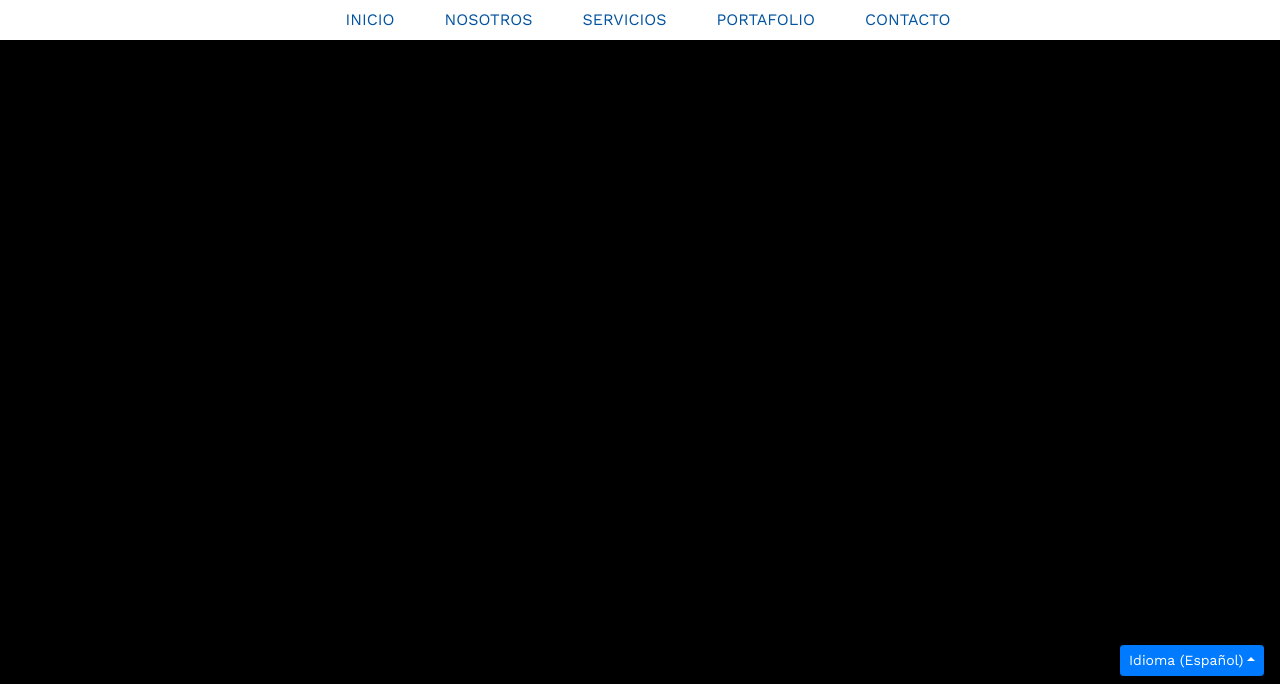
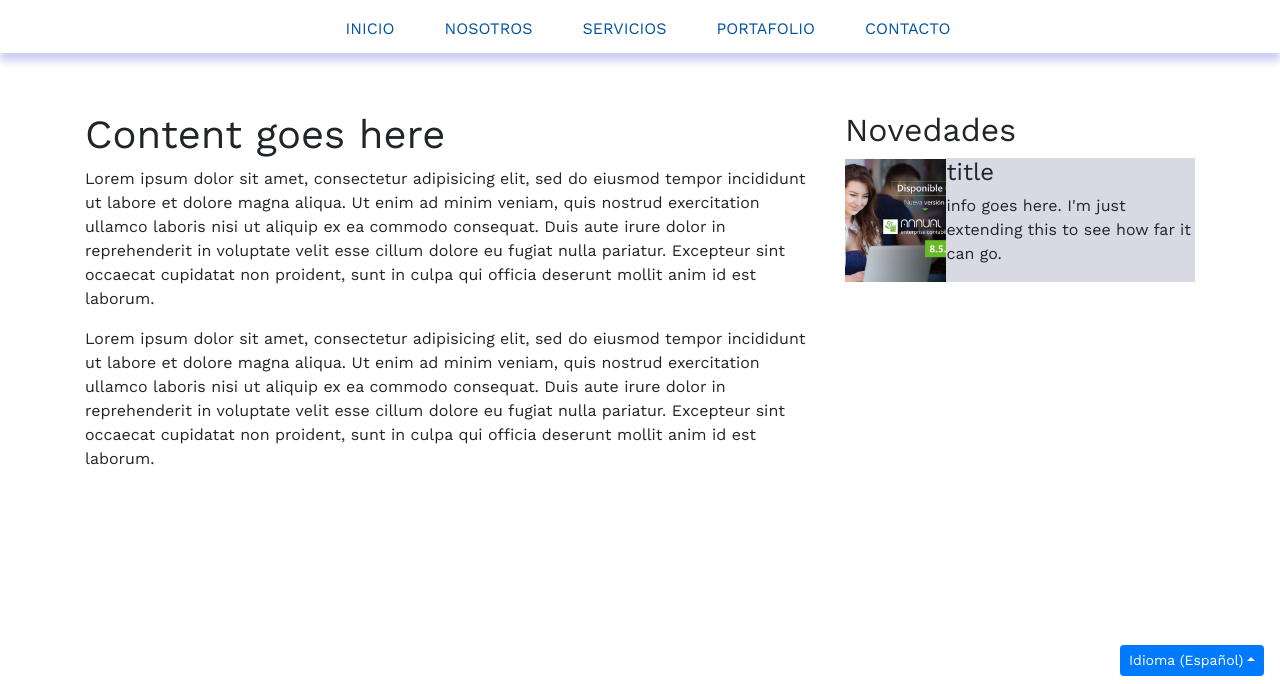
Before and after one commit to japsystem/webpage, a plain HTML site: page index.html in a window 1280 px wide. Shown: the part 116-800 px from the top of the page. Drawn offline with nearby package versions, Linux system fonts and the light colour scheme.

Commit message:
--Updated banner and icon files. Finished form section in contact page. Finished contact page design. Added navbar shadow. Started design of news section in index.

```diff
--- a/css/main.css
+++ b/css/main.css
@@ -1,6 +1,5 @@
 body {
 	font-family: "Work Sans", sans-serif;
-	background-color: black;
 }
 
 #index-logo {
@@ -16,7 +15,8 @@ body {
 
 #index-menu {
 	height: 35px;
-	padding-top: .2rem;
+	padding-top: 1.5rem;
+	padding-bottom: 1.5rem;
 }
 
 #index-menu .navbar-nav {
@@ -26,17 +26,22 @@ body {
 #index-menu, #menu-bar {
 	background: white !important;
 	text-transform: uppercase;
+	box-shadow: 0 8px 8px rgba(0, 0, 200, .2);
 }
 
 #menu-bar .nav-brand {
 	text-decoration: none;
+	padding-right: 1em;
 	border: 1px solid rgba(252, 116, 42, .5);
 	border-radius: 10px;
 	color: #0253A0;
-	padding-right: 1em;
 	transition: all .3s;
 	-webkit-transition: all .3s;
 	-moz-transition: all .3s;
+}
+
+#menu-bar .nav-brand img {
+	margin-right: .8em;
 }
 
 #menu-bar .nav-brand:hover {
@@ -82,6 +87,34 @@ body {
 	min-height: 100vh;
 }
 
+.news-article {
+	background: rgba(180, 180, 200, .5);
+	display: inline-flex;
+	max-height: 200px;
+}
+
+.news-thumb {
+	position: relative;
+	width: 200px;
+	height: auto;
+	overflow: hidden;
+}
+
+.news-thumb img {
+	position: absolute;
+	left: 50%;
+	top: 50%;
+	height: 100%;
+	width: auto;
+	transform: translate(-50%,-50%);
+	-webkit-transform: translate(-50%,-50%);
+	-moz-transform: translate(-50%,-50%);
+}
+
+.news-text {
+
+}
+
 .main-title-bg {
 	background-color: #EEEEEE;
 	padding: 2rem 0;
@@ -106,6 +139,11 @@ body {
 
 .contact-bg .row {
 	margin: 0 auto;
+}
+
+#form-section {
+	padding-top: 1rem;
+	border: 3px solid rgba(255, 255, 255, .5);
 }
 
 #form-section, #c-info-section {
--- a/index.html
+++ b/index.html
@@ -57,7 +57,36 @@
 	</nav>
 
 	<!--CONTENT-->
-	<div id="content">
+	<div class="container" id="content">
+		<div class="row">
+			<div class="col-8" id="i-content-1">
+				<h1>Content goes here</h1>
+				<p>Lorem ipsum dolor sit amet, consectetur adipisicing elit, sed do eiusmod
+				tempor incididunt ut labore et dolore magna aliqua. Ut enim ad minim veniam,
+				quis nostrud exercitation ullamco laboris nisi ut aliquip ex ea commodo
+				consequat. Duis aute irure dolor in reprehenderit in voluptate velit esse
+				cillum dolore eu fugiat nulla pariatur. Excepteur sint occaecat cupidatat non
+				proident, sunt in culpa qui officia deserunt mollit anim id est laborum.</p>
+				<p>Lorem ipsum dolor sit amet, consectetur adipisicing elit, sed do eiusmod
+				tempor incididunt ut labore et dolore magna aliqua. Ut enim ad minim veniam,
+				quis nostrud exercitation ullamco laboris nisi ut aliquip ex ea commodo
+				consequat. Duis aute irure dolor in reprehenderit in voluptate velit esse
+				cillum dolore eu fugiat nulla pariatur. Excepteur sint occaecat cupidatat non
+				proident, sunt in culpa qui officia deserunt mollit anim id est laborum.</p>
+			</div>
+			<div class="col-4" id="news-aside">
+				<h2>Novedades</h2>
+				<div class="news-article">
+					<div class="news-thumb">
+						<img src="./img/news-1.jpg">
+					</div>
+					<div class="news-text">
+						<h4 class="news-title">title</h4>
+						<p class="news-info">info goes here. I'm just extending this to see how far it can go.</p>
+					</div>
+				</div>
+			</div>
+		</div>
 	</div>
 
 	<!--FOOTER-->
@@ -65,7 +94,7 @@
 		<div id="social-media">
 			<a href="https://www.facebook.com/profile.php?id=100025541832060" target="_blank"><i class="fab fa-facebook-square"></i></a>
 			<a href="https://twitter.com/saintjapsystem" target="_blank"><i class="fab fa-twitter-square"></i></a>
-			<a href="https://www.instagram.com/saintsoporte" target="_blank"><i class="fab fa-instagram"></i></a>
+			<a href="https://www.instagram.com/soportejapsystem" target="_blank"><i class="fab fa-instagram"></i></a>
 		</div>
 		<p>© 2018 - Inversiones JAP System C.A.</p>
 	</div>
```
Also changed, not shown: about.html (+1 -1 lines), contact.html (+3 -3 lines), portfolio.html (+1 -1 lines), services.html (+1 -1 lines), img/contact-bg.jpg, img/news-1.jpg (added), img/news-2.jpg (added).
